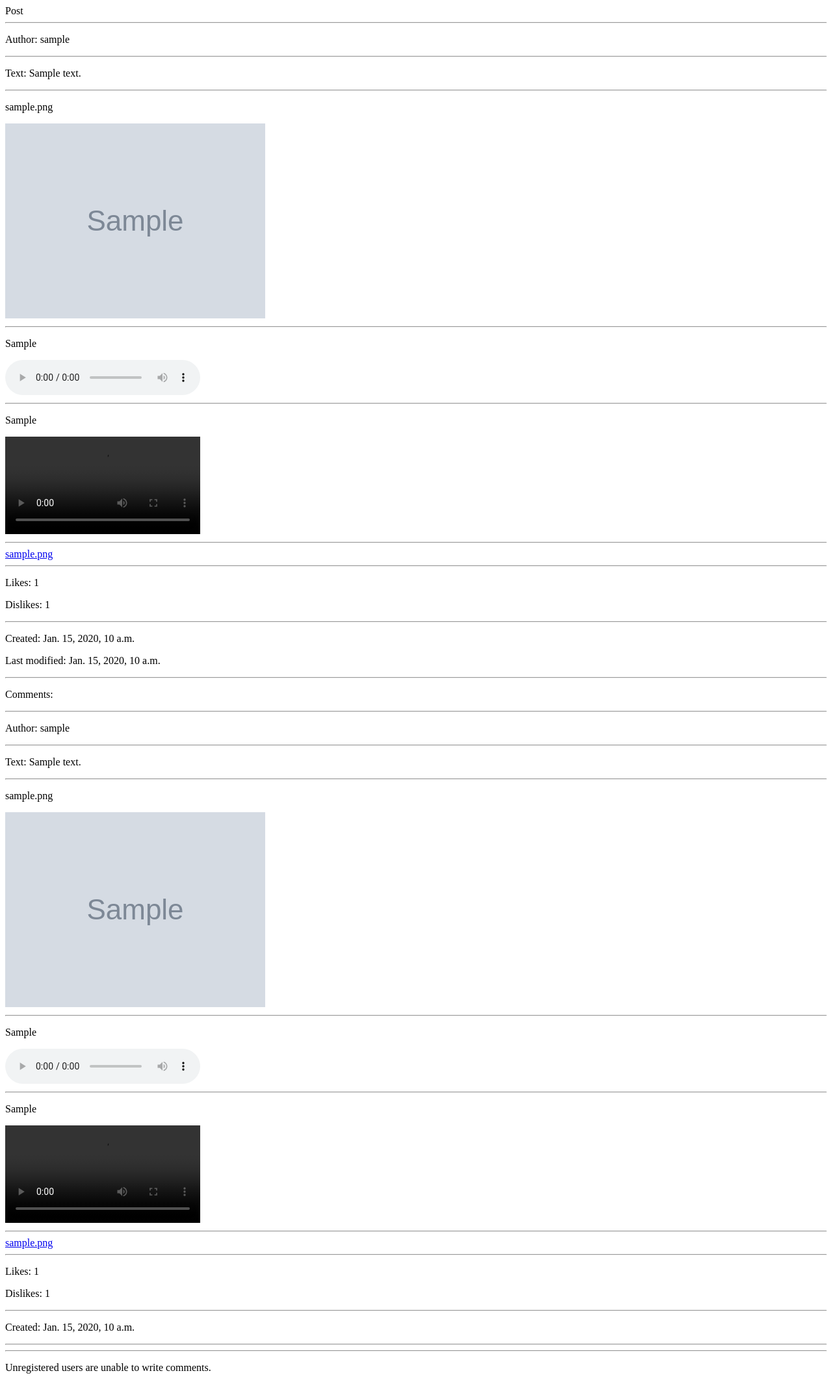
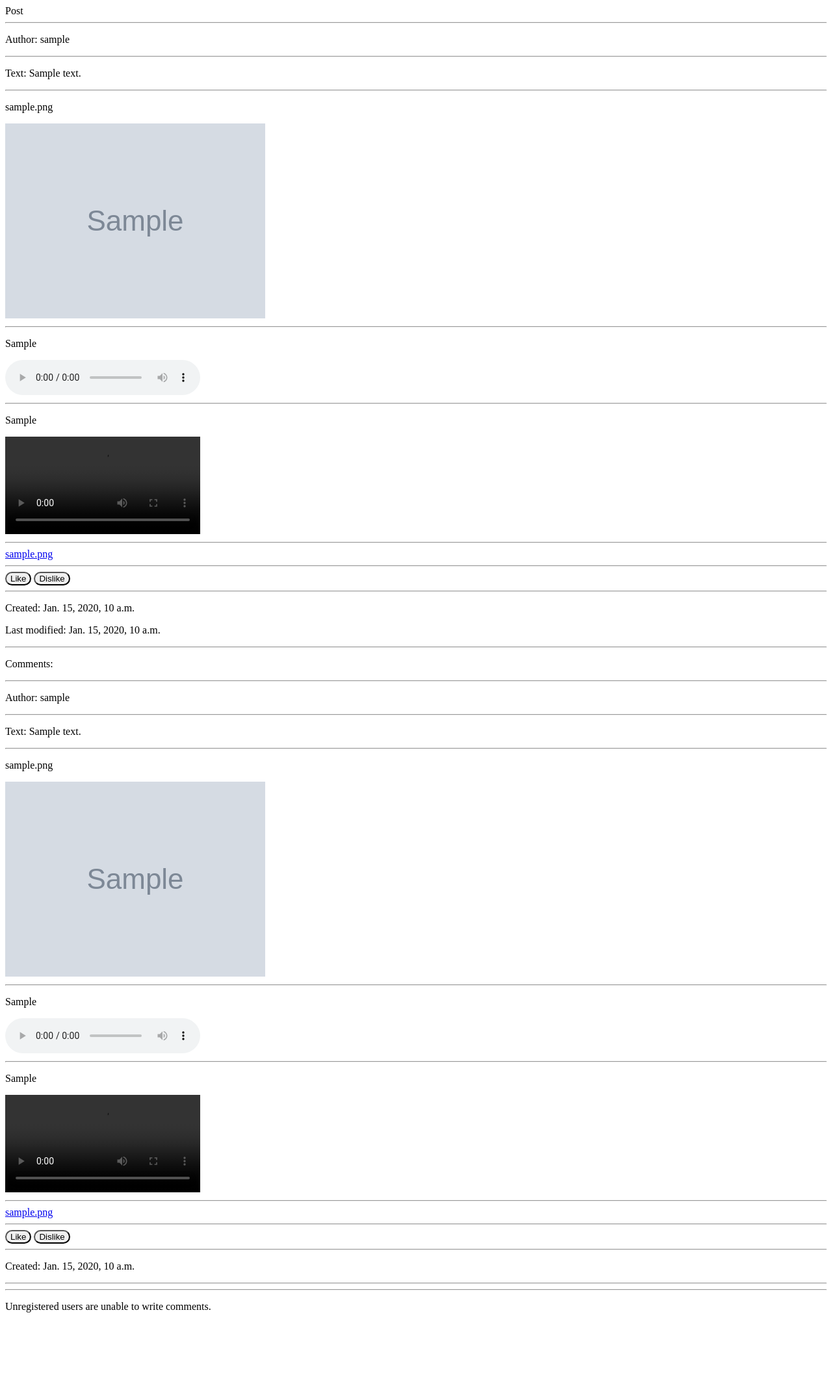
Before and after one commit to GermanBorovets/DevsOnly, a Django app: page /post/1/ in a window 1280 px wide. Shown: the whole page at 65% size. After the commit the page ends 2020 px from the top, so only its background shows below. Run offline with Django 4.2, Linux system fonts and the light colour scheme; tables that the repository leaves empty hold one stand-in row (values such as "Sample post"); grey boxes marked "Sample" are stand-in pictures; parts of the project's set-up code (start-up, migrations or seed data) failed here and were passed over; grey boxes are pictures that could not be loaded.

Commit message:
added like/dislike buttons

```diff
--- a/devsonly_web/main/templates/pages/post.html
+++ b/devsonly_web/main/templates/pages/post.html
@@ -57,8 +57,17 @@
             <hr>
         {% endif %}
 
-        <p>Likes: {{ post.likes }}</p>
-        <p>Dislikes: {{ post.dislikes }}</p>
+        <form action="{{ url }}" method="post">
+                {% csrf_token %}
+            <button type="submit" class="btn btn-primary" style="border-radius:100px; font-weight: 500;"
+                    name="_postlike">Like
+            </button>
+
+            <button type="submit" class="btn btn-primary" style="border-radius:100px; font-weight: 500;"
+                    name="_postdislike">Dislike
+            </button>
+        </form>
+
         <hr>
         <p>Created: {{ post.created }}</p>
         <p>Last modified: {{ post.modified }}</p>
@@ -115,8 +124,17 @@
                 <hr>
             {% endif %}
 
-            <p>Likes: {{ comment.likes }}</p>
-            <p>Dislikes: {{ comment.dislikes }}</p>
+            <form action="{{ url }}" method="post">
+                    {% csrf_token %}
+                <button type="submit" class="btn btn-primary" style="border-radius:100px; font-weight: 500;"
+                        name="_comlike{{ comment.id }}">Like
+                </button>
+
+                <button type="submit" class="btn btn-primary" style="border-radius:100px; font-weight: 500;"
+                        name="_comdislike{{ comment.id }}">Dislike
+                </button>
+            </form>
+
             <hr>
 
             <p>Created: {{ comment.created }}</p>
--- a/devsonly_web/main/views/social.py
+++ b/devsonly_web/main/views/social.py
@@ -15,7 +15,6 @@ from main.forms.social import SkillsForm, CommentForm
 
 
 def index_page(request) -> None:
-
     x_forwarded_for = request.META.get('HTTP_X_FORWARDED_FOR')
     if x_forwarded_for:
         ip = x_forwarded_for.split(',')[0]
@@ -160,9 +159,16 @@ def show_post_page(request, post_id):
 
         # Comment form
         if request.user.is_authenticated:
+            print(request.POST)
             if request.method == 'POST':
+                if '_postlike' in request.POST:
+                    post.likes += 1
+                if '_postdislike' in request.POST:
+                    post.dislikes += 1
+                post.save()
+
                 comment_form = CommentForm(request.POST,
-                                            request.FILES)
+                                           request.FILES)
                 if comment_form.is_valid():
                     cd = comment_form.cleaned_data
                     new_comment = Comment(post_id=post_id,
```
